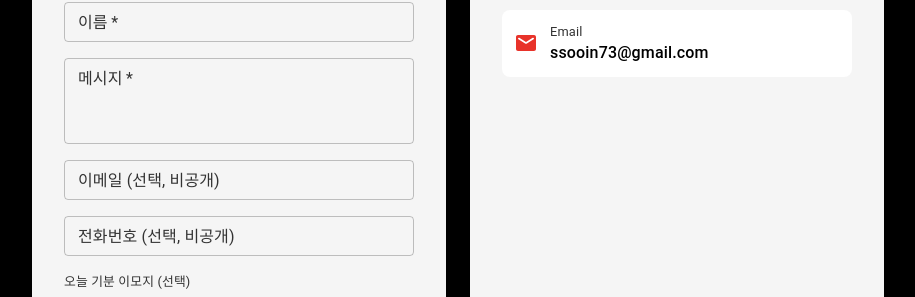
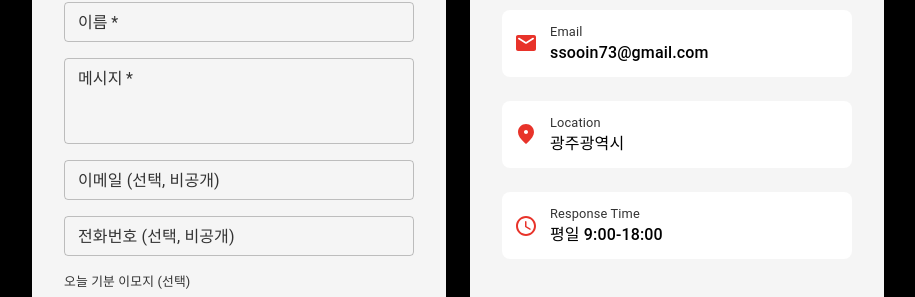
Before and after one commit to seosooin/my-portfolio, a React (Vite) app: page /#/ in a window 1280 px wide. Shown: the part 1685-1982 px from the top of the page, without its empty margins (182-1097 px from the left). Built offline with nearby package versions, Linux system fonts and the light colour scheme; no server answers; the database is empty.

Commit message:
Contact 카드에 실제 위치/응답시간 정보 추가
- 위치: 광주광역시, 응답시간: 평일 9:00-18:00
- SNS 링크는 실제 URL 미정으로 플레이스홀더(#) 유지

```diff
--- a/src/components/landing/contact/ContactInfoPanel.jsx
+++ b/src/components/landing/contact/ContactInfoPanel.jsx
@@ -4,11 +4,18 @@ import CardContent from '@mui/material/CardContent';
 import Typography from '@mui/material/Typography';
 import IconButton from '@mui/material/IconButton';
 import EmailRoundedIcon from '@mui/icons-material/EmailRounded';
+import LocationOnRoundedIcon from '@mui/icons-material/LocationOnRounded';
+import AccessTimeRoundedIcon from '@mui/icons-material/AccessTimeRounded';
 import GitHubIcon from '@mui/icons-material/GitHub';
 import LinkedInIcon from '@mui/icons-material/LinkedIn';
 import InstagramIcon from '@mui/icons-material/Instagram';
 
 const CONTACT_EMAIL = 'ssooin73@gmail.com';
+
+const INFO_ITEMS = [
+  { label: 'Location', value: '광주광역시', icon: LocationOnRoundedIcon },
+  { label: 'Response Time', value: '평일 9:00-18:00', icon: AccessTimeRoundedIcon },
+];
 
 const SOCIAL_LINKS = [
   { label: 'GitHub', href: '#', icon: GitHubIcon },
@@ -18,7 +25,7 @@ const SOCIAL_LINKS = [
 
 /**
  * ContactInfoPanel 컴포넌트
- * 이메일 연락처와 SNS 링크(동그란 아이콘 버튼)를 카드 형태로 보여준다.
+ * 이메일, 위치, 응답시간 정보와 SNS 링크(동그란 아이콘 버튼)를 카드 형태로 보여준다.
  *
  * Example usage:
  * <ContactInfoPanel />
@@ -66,6 +73,26 @@ function ContactInfoPanel() {
           </Box>
         </Box>
 
+        {INFO_ITEMS.map(({ label, value, icon: Icon }) => (
+          <Box
+            key={label}
+            sx={{
+              display: 'flex',
+              alignItems: 'center',
+              gap: 1.5,
+              p: 1.5,
+              borderRadius: 2,
+              bgcolor: 'background.default',
+            }}
+          >
+            <Icon sx={{ color: 'var(--color-accent)' }} />
+            <Box sx={{ display: 'flex', flexDirection: 'column' }}>
+              <Box sx={{ fontSize: '0.8rem', color: 'text.secondary' }}>{label}</Box>
+              <Box sx={{ fontSize: { xs: '0.95rem', md: '1rem' }, fontWeight: 500 }}>{value}</Box>
+            </Box>
+          </Box>
+        ))}
+
         <Box sx={{ mt: 'auto' }}>
           <Box sx={{ fontSize: '0.8rem', color: 'text.secondary', mb: 1 }}>Social</Box>
           <Box sx={{ display: 'flex', gap: 1.5 }}>
```
